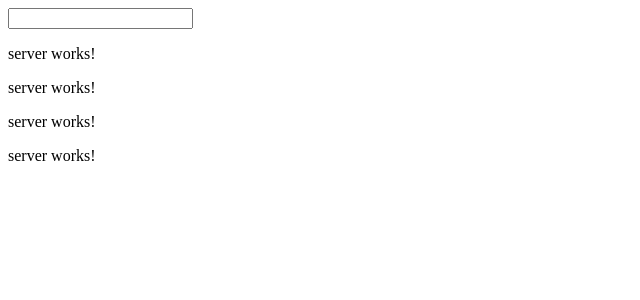
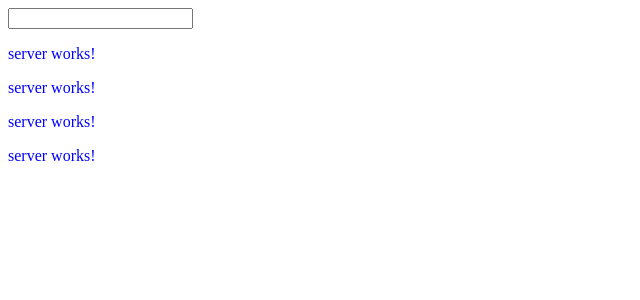
Before and after one commit to Knightch/learn-about-Angular, an Angular app in the folder my-first-angular/: page / in a window 1280 px wide. Shown: the top 300 px of the page, without its empty margins (0-640 px from the left). Built offline with nearby package versions, Linux system fonts and the light colour scheme.

Commit message:
using style

```diff
--- a/my-first-angular/src/app/servers/servers.component.css
+++ b/my-first-angular/src/app/servers/servers.component.css
@@ -0,0 +1,3 @@
+.row{
+	color: blue;
+}
--- a/my-first-angular/src/app/servers/servers.component.html
+++ b/my-first-angular/src/app/servers/servers.component.html
@@ -1,2 +1,4 @@
-<app-server></app-server>
-<app-server></app-server>
+<div class="row">
+	<div class="col-sm-6"><app-server></app-server></div>
+	<div class="col-sm-6"><app-server></app-server></div>
+</div>
```
